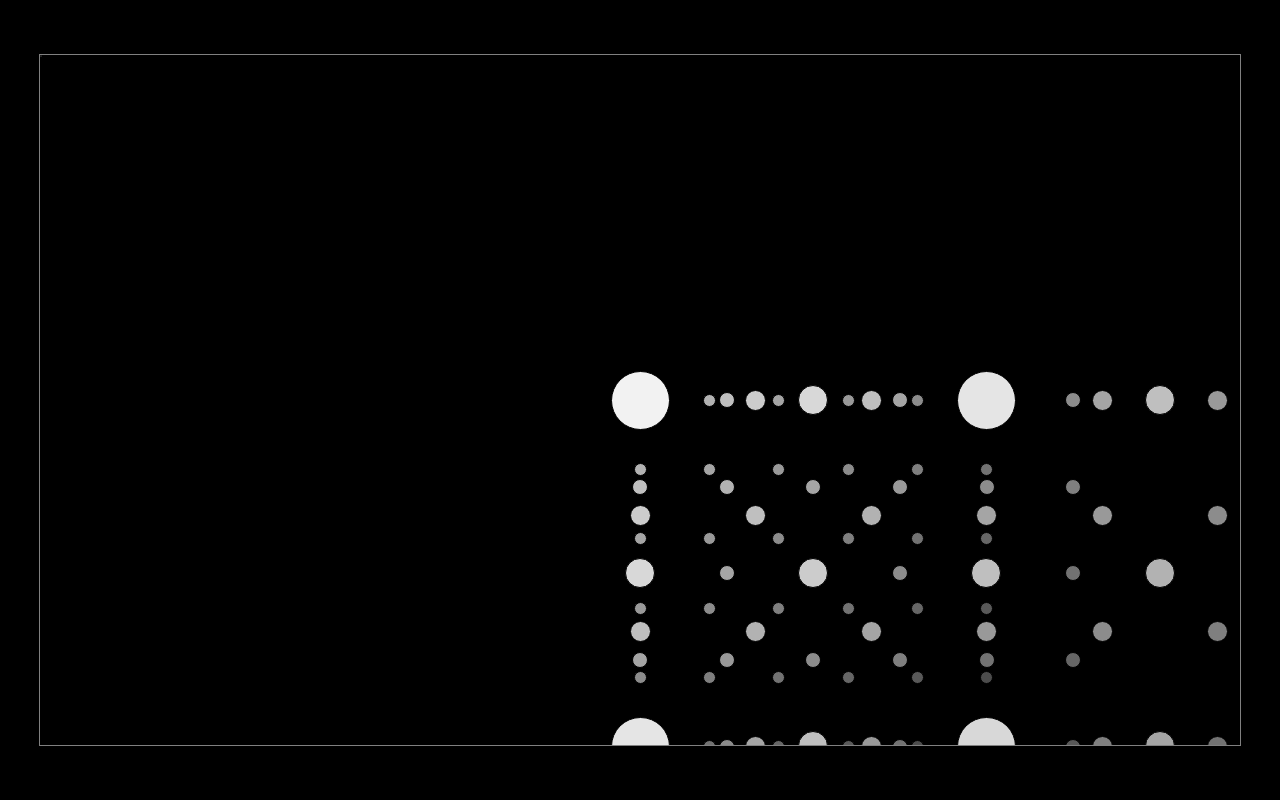
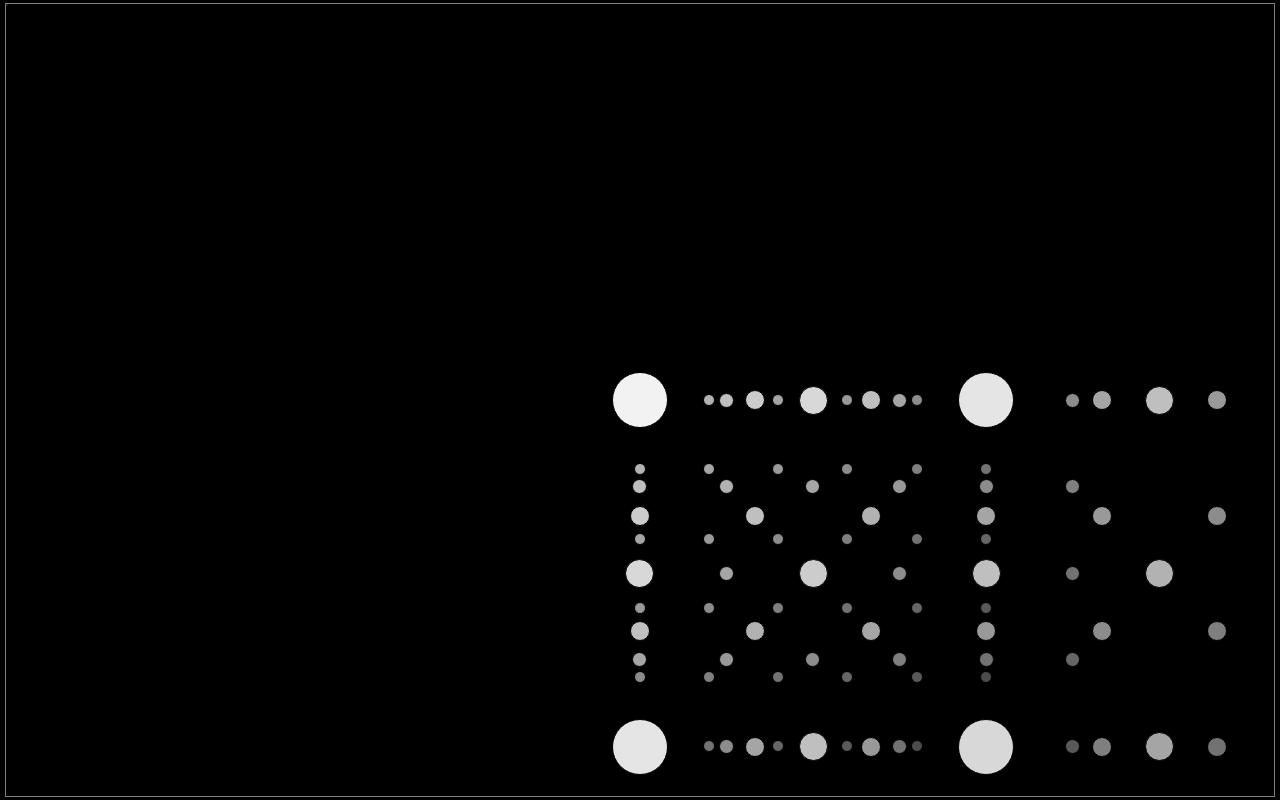
Before and after one commit to paulgoblin/idk-flying, a plain HTML site: page index.html in a window 1280 px wide. Drawn offline with Linux system fonts and the light colour scheme.

Commit message:
Better config

```diff
--- a/index.html
+++ b/index.html
@@ -8,7 +8,7 @@
   <title>Document</title>
 </head>
 <body>
-  <div id="viewport"></div>
+  <div id="root"></div>
   <script src="./main.js" type="module"></script>
 </body>
 </html>
--- a/main.js
+++ b/main.js
@@ -1,7 +1,9 @@
 import Runner from './src/game/runner.js'
 import config from './src/config.js'
 
-const runner = new Runner(config)
+const runner = new Runner(
+  config(document.getElementById('root'))
+)
 
 runner.init()
 runner.start()
--- a/src/config.js
+++ b/src/config.js
@@ -1,17 +1,23 @@
+function config(root) {
+  const viewport = {
+    width: root.clientWidth,
+    height: root.clientHeight
+  }
 
-const config = {
-  n: 6,
-  speed: 0.2,
-  rot: 2 / 180 * Math.PI,
-  viewport: {
-    width: 1200,
-    height: 690
-  },
-  fieldOfView: {
+  const fieldOfView= {
     range: 100,
-    theta: 120 / 180 * Math.PI
-  },
-  framerate: Math.floor(1000 / 60), // (ms)
+    tanTheta: (viewport.width / 1200) * Math.tan( (120 / 2) / 180 * Math.PI)
+  }
+
+  return {
+    n: 6,
+    speed: 0.2,
+    rot: 2 / 180 * Math.PI,
+    framerate: Math.floor(1000 / 60), // 60 fps
+    root,
+    viewport,
+    fieldOfView,
+  }
 }
 
 export default config
--- a/src/game/runner.js
+++ b/src/game/runner.js
@@ -7,7 +7,7 @@ class Runner {
   constructor(config) {
     this.config = config
     this.state = new State(config)
-    this.view = new View(config, document.getElementById('viewport'))
+    this.view = new View(config)
     this.input = new Input(config)
     this.running = false
   }
--- a/src/game/view.js
+++ b/src/game/view.js
@@ -31,19 +31,16 @@ class Figure {
 }
 
 class View {
-  constructor(config, root) {
-    this.root = root
+  constructor(config) {
+    this.root = config.root
     this.viewport = config.viewport
     this.fieldOfView = config.fieldOfView
-    this.tanT2 = Math.tan(config.fieldOfView.theta / 2)
     this.figures = {}
     this.draw = this.draw.bind(this)
   }
 
   init() {
     setStyles(this.root, {
-      height: `${this.viewport.height}px`,
-      width: `${this.viewport.width}px`,
       border: '1px solid grey',
       overflow: 'hidden',
       position: 'relative'
@@ -64,7 +61,7 @@ class View {
     const { coords, type } = entity
     const { size } = entityTypes[type]
     const { x, y, z } = coords
-    const scale = (x * this.tanT2)
+    const scale = (x * this.fieldOfView.tanTheta)
 
     return {
       y: y / scale,
--- a/style.css
+++ b/style.css
@@ -9,6 +9,12 @@ body {
   width: 100vw;
 }
 
+#root {
+  height: 99%;
+  width: 99%;
+  margin: auto;
+}
+
 .dot {
   border-radius: 50%;
   border: 1px solid black;
```
